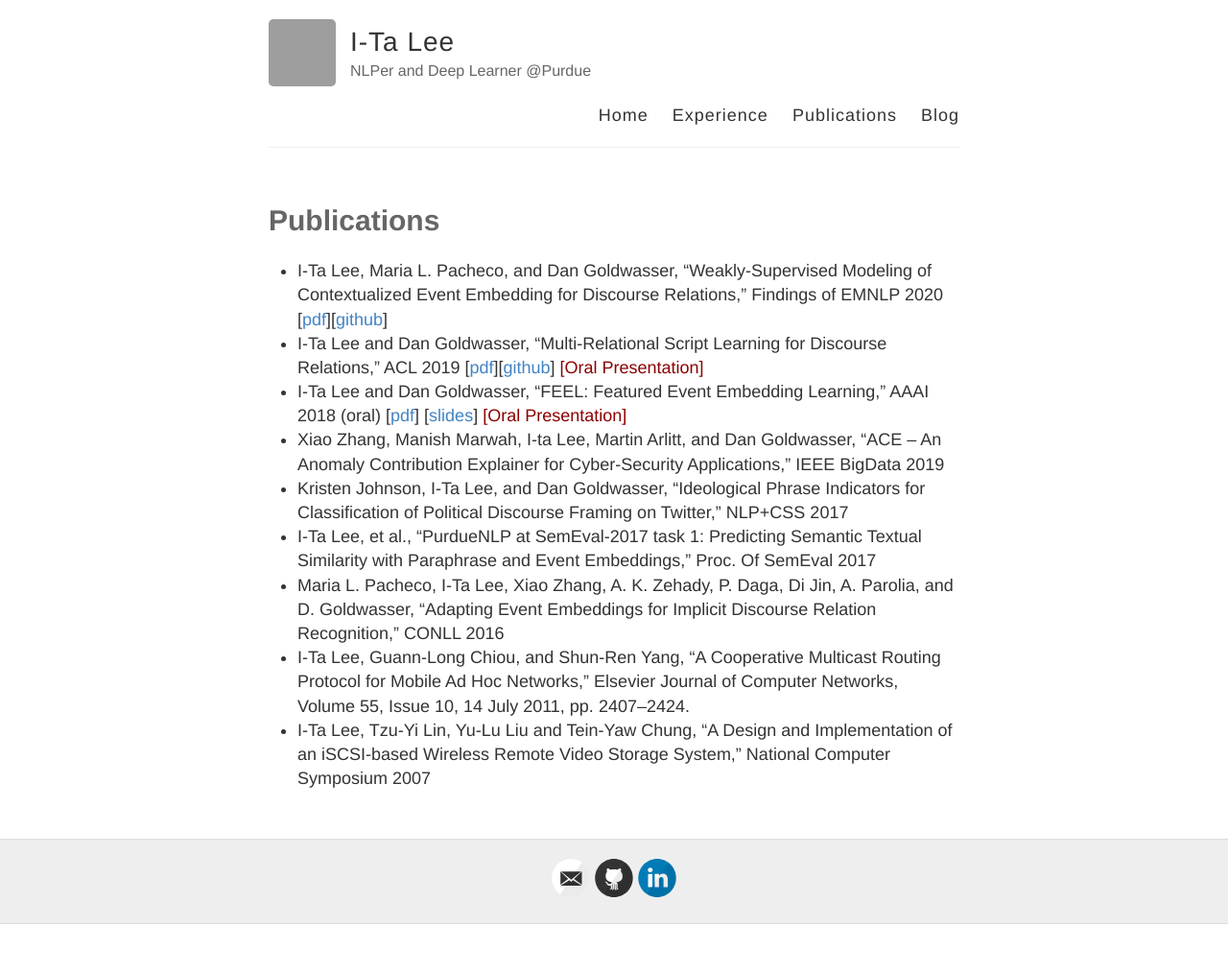
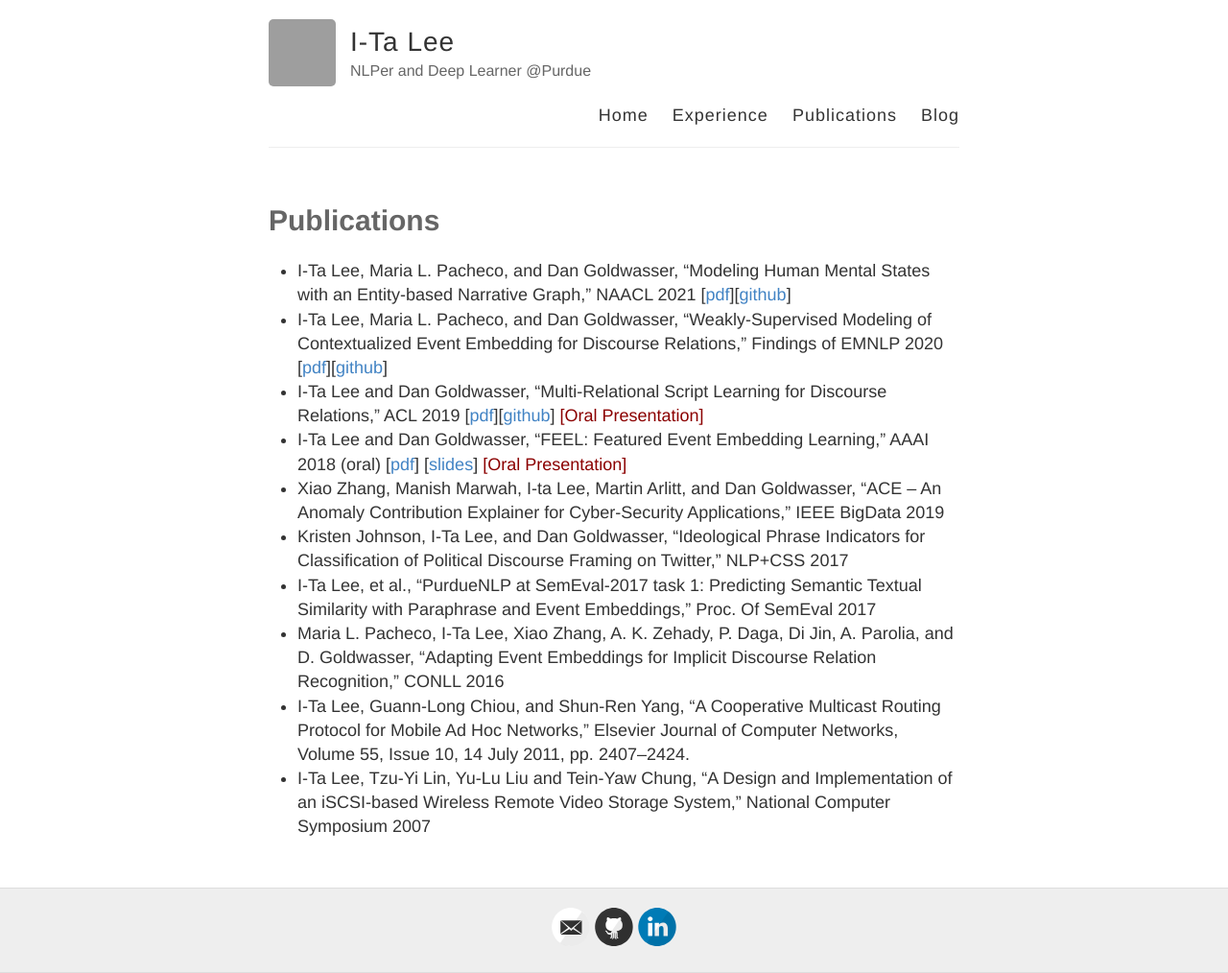
Before and after one commit to doug919/doug919.github.io, a Jekyll site: the page built from publications.md, in a window 1280 px wide. Shown: the whole page at 96% size. Built offline with Jekyll 4.4.1, drawn with Linux system fonts in a browser that asks for light colours; before the commit the page ends 963 px from its top, so only the background shows below that; grey boxes are pictures that could not be loaded.

Commit message:
new publication

```diff
--- a/publications.md
+++ b/publications.md
@@ -4,6 +4,7 @@ title: Publications
 permalink: /publications
 ---
 
+- I-Ta Lee, Maria L. Pacheco, and Dan Goldwasser, “Modeling Human Mental States with an Entity-based Narrative Graph,” NAACL 2021 [[pdf](https://arxiv.org/abs/2104.07079)][[github](https://github.com/doug919/entity_based_narrative_graph)]
 - I-Ta Lee, Maria L. Pacheco, and Dan Goldwasser, “Weakly-Supervised Modeling of Contextualized Event Embedding for Discourse Relations,” Findings of EMNLP 2020 [[pdf](/download/emnlp_20.pdf)][[github](https://github.com/doug919/narrative_graph_emnlp2020)]
 - I-Ta Lee and Dan Goldwasser, “Multi-Relational Script Learning for Discourse Relations,” ACL 2019 [[pdf](https://www.aclweb.org/anthology/P19-1413)][[github](https://github.com/doug919/multi_relational_script_learning)] <span style="color:darkred">[Oral Presentation]</span>
 - I-Ta Lee and Dan Goldwasser, "FEEL: Featured Event Embedding Learning," AAAI 2018 (oral) [[pdf](/download/aaai-18-camera.pdf)] [[slides](/download/aaai18_feel_final.pdf)] <span style="color:darkred">[Oral Presentation]</span>
```
